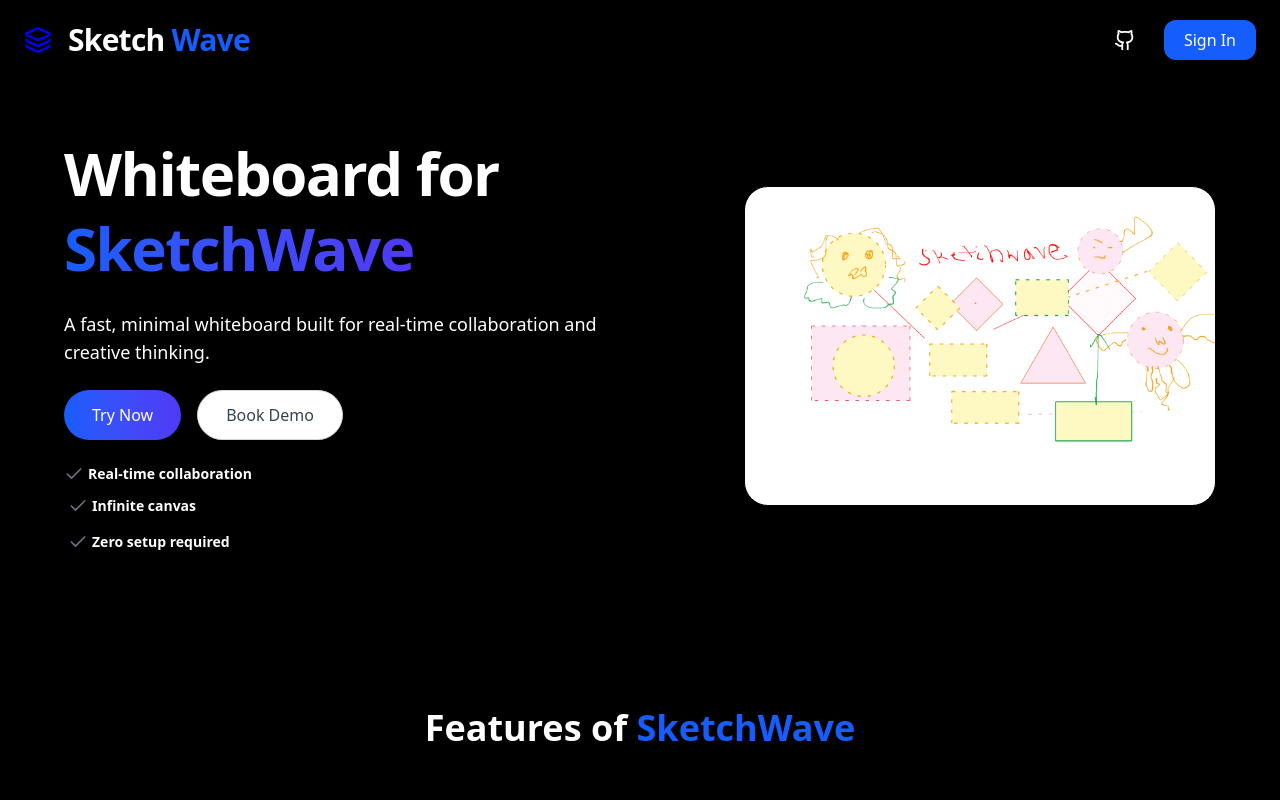
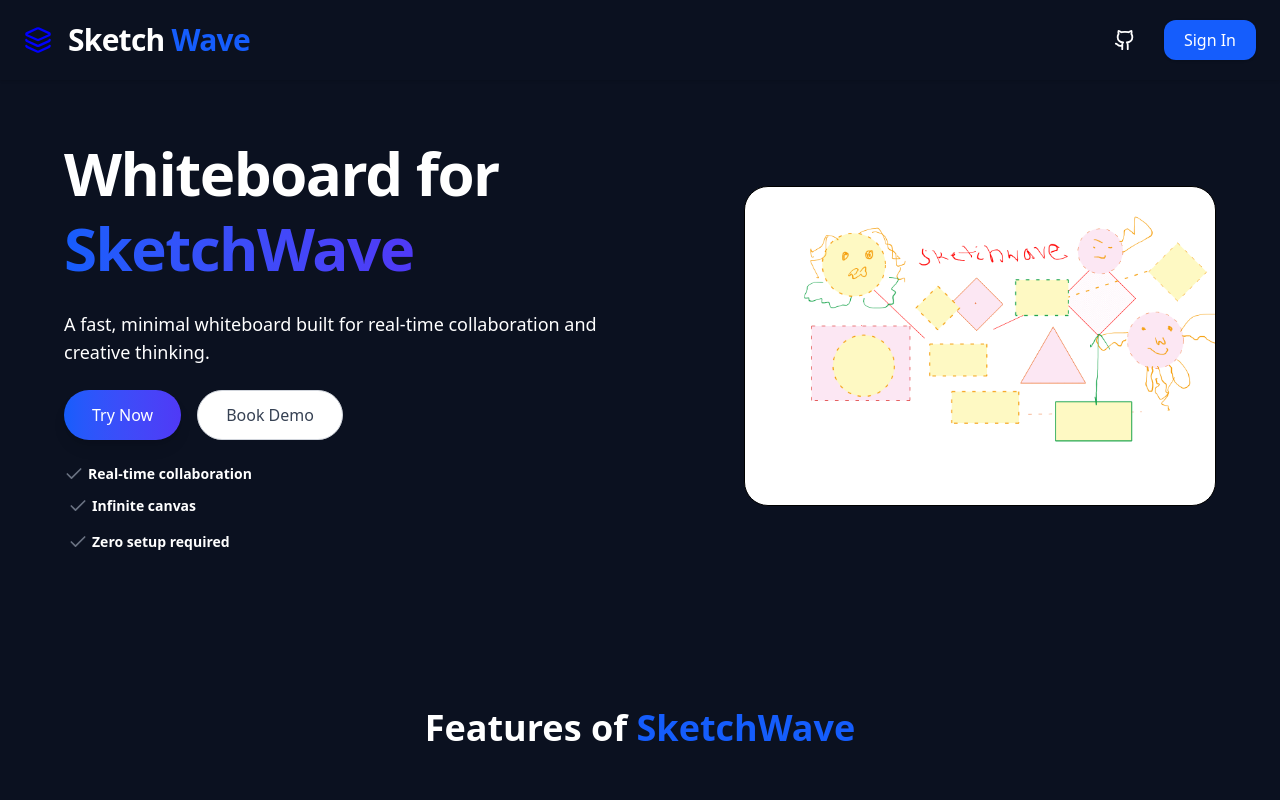
Before and after one commit to ANURAGYADAV008/SketchWaves, a React (Vite) app: page / in a window 1280 px wide. Shown: the top 800 px of the page. Built offline with nearby package versions, Linux system fonts and the light colour scheme; no server answers.

Commit message:
Change Bg color

```diff
--- a/src/Components/header.jsx
+++ b/src/Components/header.jsx
@@ -24,7 +24,7 @@ const Header = () => {
     }, []);
 
     return (
-        <header className="w-full px-6 py-3 flex items-center justify-between backdrop-blur-md shadow-sm border-none border  h-20 sticky top-0 left-0 right-0 bg-black">
+        <header className="w-full px-6 py-3 flex items-center justify-between backdrop-blur-md shadow-sm border-none border  h-20 sticky top-0 left-0 right-0 bg-[#0B1120] text-white">
 
             {/* Logo */}
             <div className="flex items-center gap-2">
--- a/src/Components/main.jsx
+++ b/src/Components/main.jsx
@@ -4,7 +4,7 @@ import { Check, Globe2, MousePointer2, Zap } from 'lucide-react'
 
 const Main = () => {
     return (
-        <div className="flex flex-col min-h-screen bg-black top-10">
+        <div className="flex flex-col min-h-screen bg-[#0B1120] top-10">
 
             {/* HERO SECTION */}
             <main className="flex-1 -mt-30">
```
